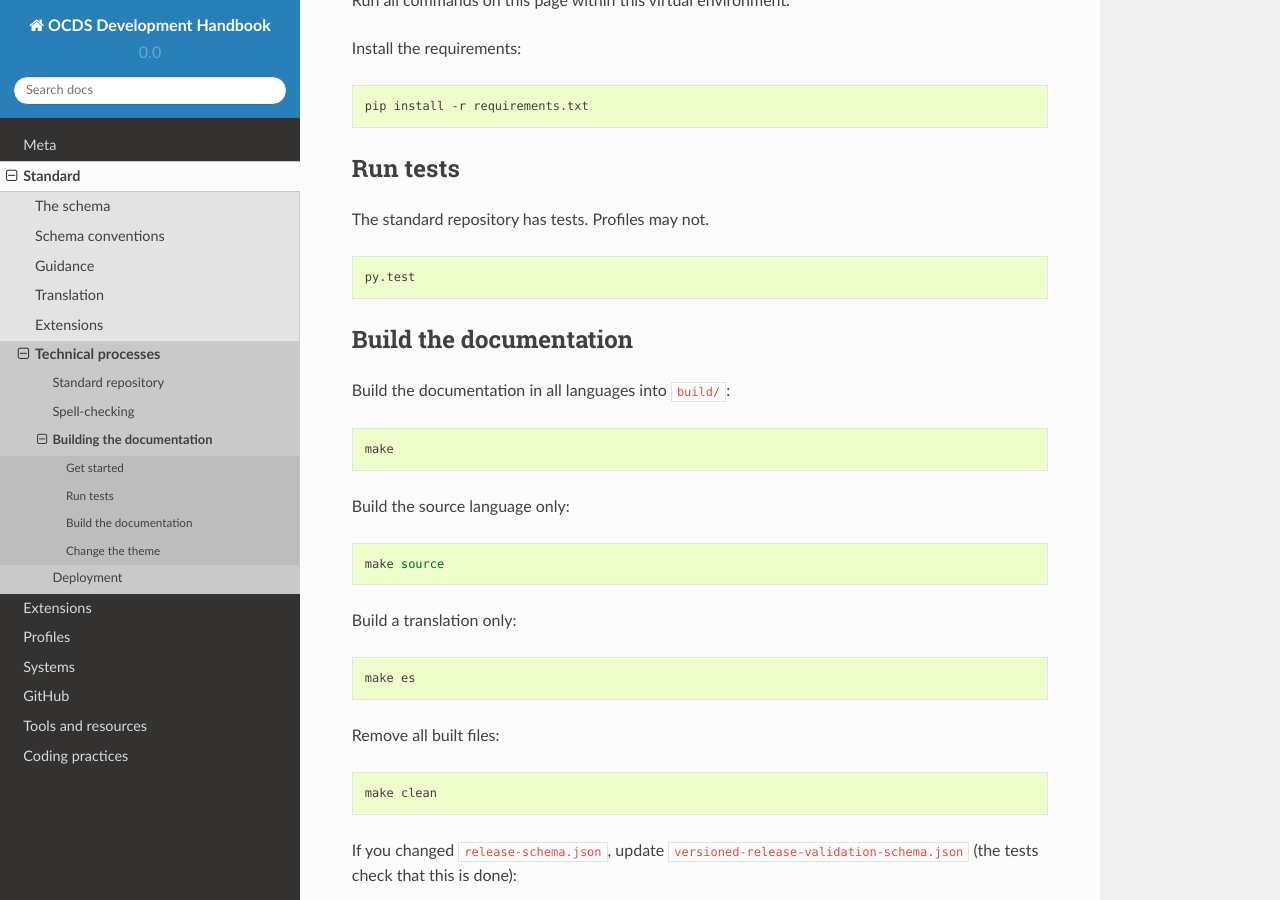
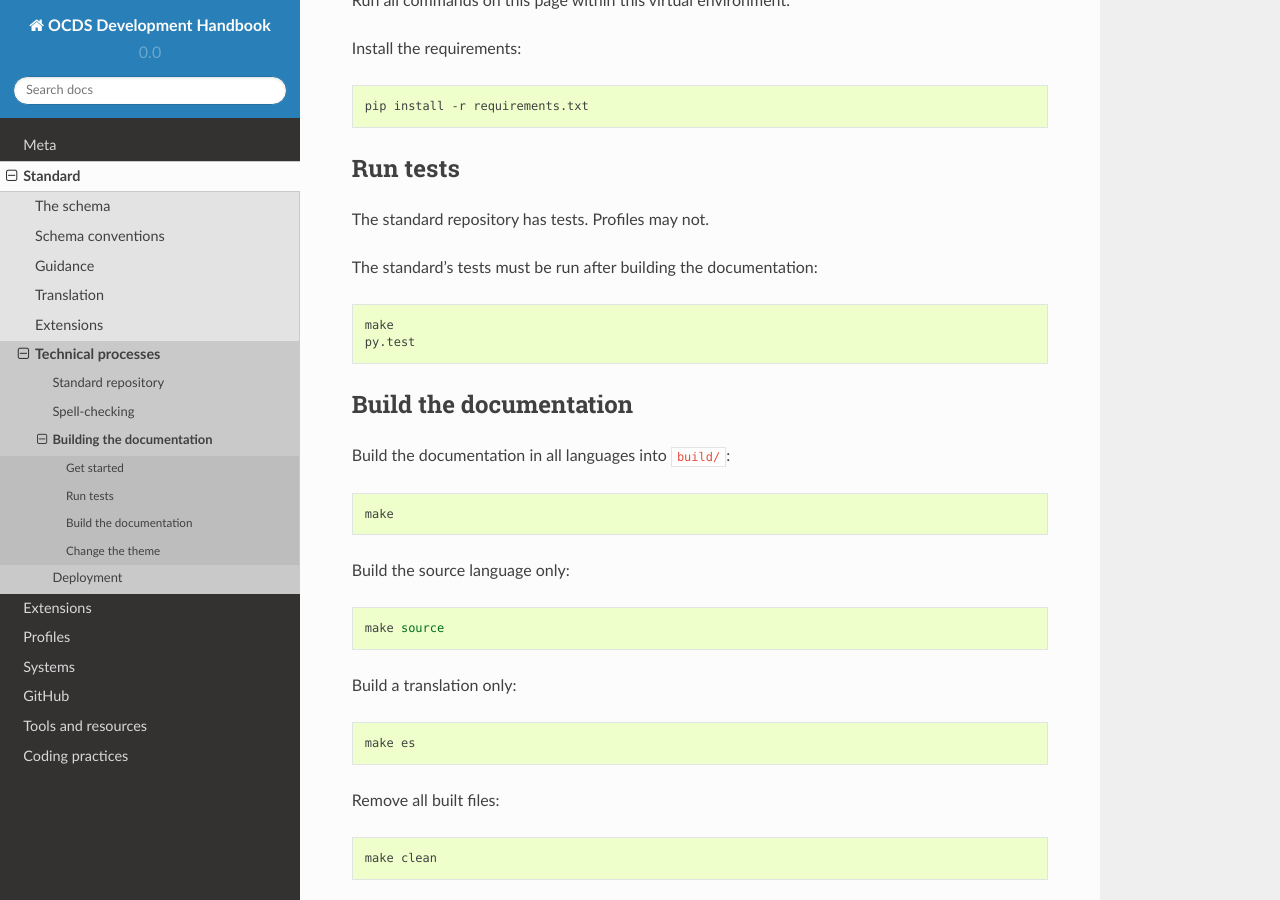
Before and after one commit to open-contracting/standard-development-handbook, a Sphinx documentation site: the page built from docs/standard/technical/build.md, in a window 1280 px wide and 900 px high, scrolled down 376 px. Built offline with Sphinx 7.4.7 and the Read the Docs theme 2.0.0, drawn with Linux system fonts in a browser that asks for light colours.

Commit message:
Add caveat about testing the standard

````diff
--- a/docs/standard/technical/build.md
+++ b/docs/standard/technical/build.md
@@ -22,7 +22,10 @@ pip install -r requirements.txt
 
 The standard repository has tests. Profiles may not.
 
+The standard's tests must be run after building the documentation:
+
 ```shell
+make
 py.test
 ```
 
````
